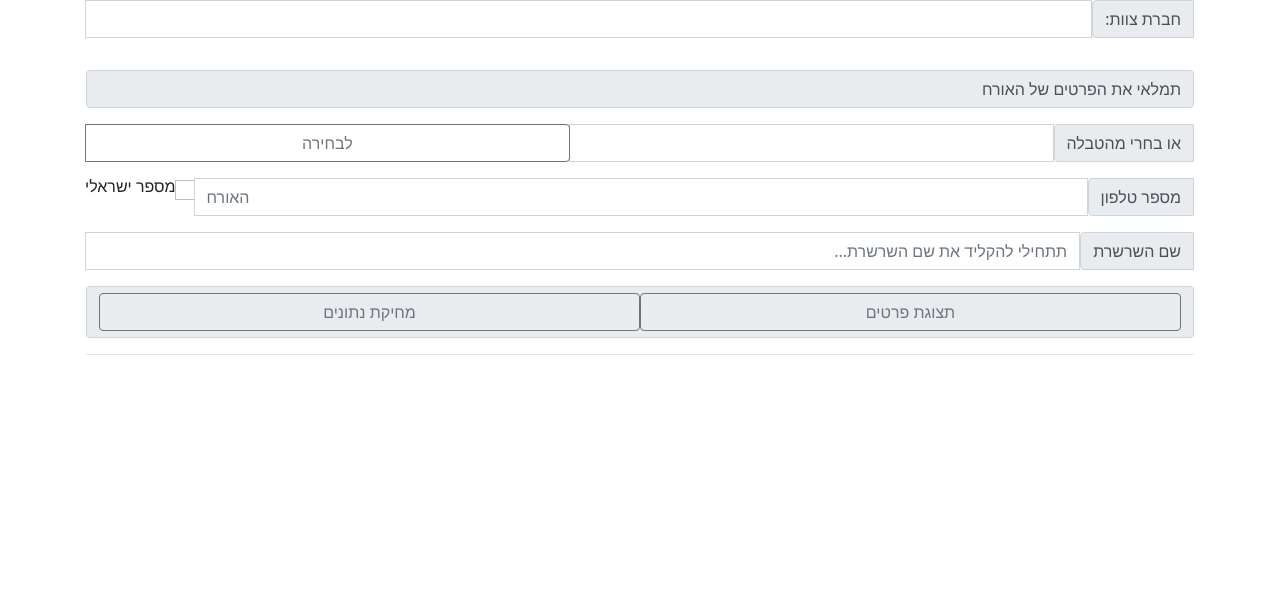
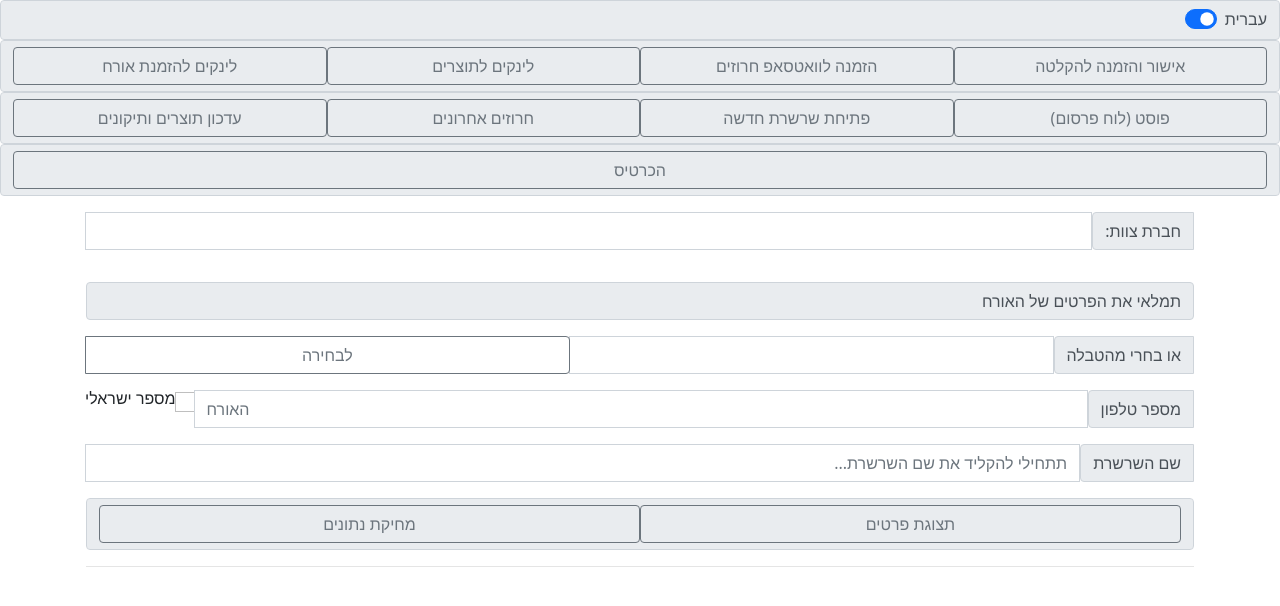
Before and after one commit to hagaryavin/M2W, a website: page postMesEng.html in a window 1280 px wide. Shown: the top 606 px of the page. Drawn offline with nearby package versions, Linux system fonts and the light colour scheme; no server answers.

Commit message:
Update postMesEng.html

```diff
--- a/postMesEng.html
+++ b/postMesEng.html
@@ -74,6 +74,84 @@
         return new bootstrap.Tooltip(tooltipTriggerEl);
       });
     </script>
+
+    <div class="form-control input-group-text" role="group">
+              <div class="form-check form-switch">
+        <input class="form-check-input" type="checkbox" id="switch" checked onclick="switchLang();">
+        <label class="form-check-label" for="switch" id="switchLabel">עברית</label>
+      </div>
+      </div>
+    <div class="form-control input-group-text" role="group">
+
+      <button
+        onclick="window.location.href='./preMes.html';"
+        class="btn form-control btn-outline-secondary"
+              id="toPreMes"
+      >
+        אישור והזמנה להקלטה
+      </button>
+      <button
+        onclick="window.location.href='./rightAfterMes.html';"
+        class="btn form-control btn-outline-secondary"
+              id="toRightAfterMes"
+      >
+        הזמנה לוואטסאפ חרוזים
+      </button>
+      <button
+        onclick="window.location.href='./postMes.html';"
+        class="btn form-control btn-outline-secondary"
+              id="toPostMes"
+      >
+        לינקים לתוצרים
+      </button>
+      <button
+        onclick="window.location.href='./postMesInvite.html';"
+        class="btn form-control btn-outline-secondary"
+              id="toPostMesInvite"
+      >
+        לינקים להזמנת אורח
+      </button>
+      </div>
+      <div class="form-control input-group-text" role="group">
+
+      <button
+        onclick="window.location.href='./socialPost.html';"
+        class="btn form-control btn-outline-secondary"
+              id="toSocialPost"
+      >
+        פוסט (לוח פרסום)
+      </button>
+      <button
+        onclick="window.location.href='./newChain.html';"
+        class="btn form-control btn-outline-secondary"
+              id="toNewChain"
+      >
+        פתיחת שרשרת חדשה
+      </button>
+      <button
+        onclick="window.location.href='./stuckMes.html';"
+        class="btn form-control btn-outline-secondary"
+              id="toStuckMes"
+      >
+        חרוזים אחרונים
+      </button>
+      <button
+        onclick="window.location.href='./changeCRM.html';"
+        class="btn form-control btn-outline-secondary"
+              id="toChangeCRM"
+      >
+        עדכון תוצרים ותיקונים
+      </button>
+    </div>
+      <div class="form-control input-group-text mb-3" role="group">
+          <button
+        onclick="window.location.href='./display.html';"
+        class="btn form-control btn-outline-secondary"
+              id="toDisplay"
+      >
+        הכרטיס
+      </button>
+      </div>
       <div class="container">
           <div class="input-group mb-3">
 
```
